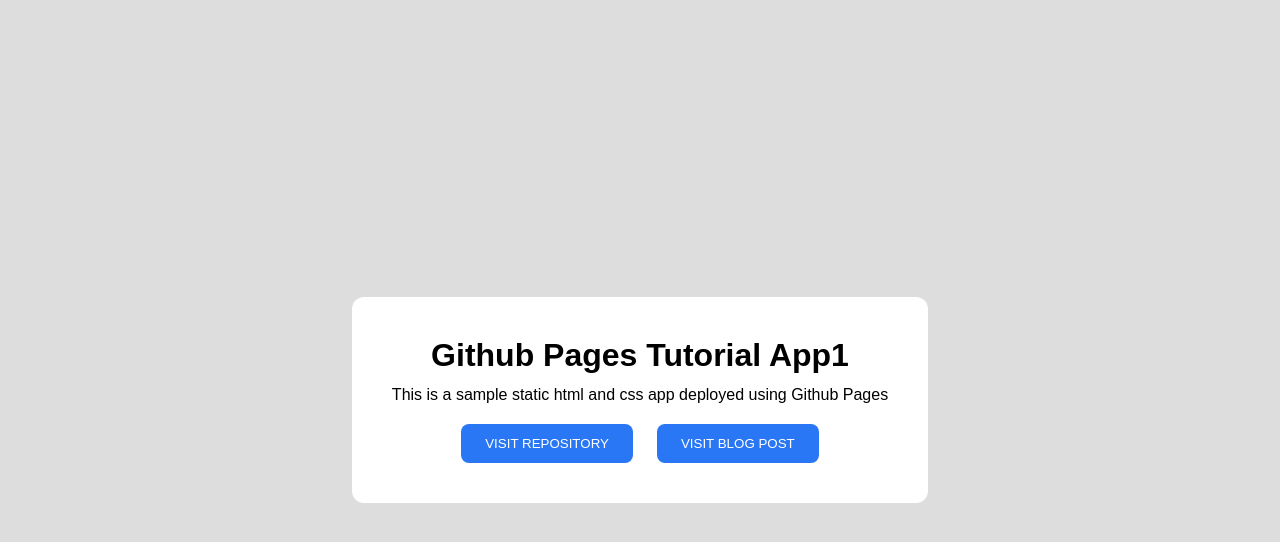
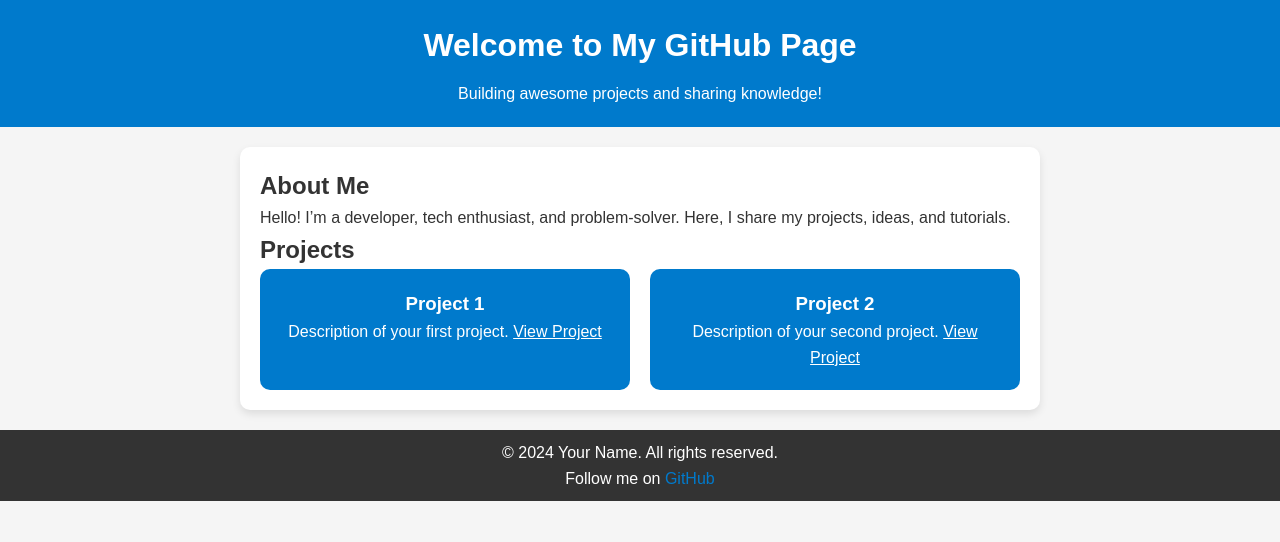
Before and after one commit to xander-codepunk/core-computing, a plain HTML site: page index.html in a window 1280 px wide. Drawn offline with Linux system fonts and the light colour scheme.

Commit message:
update
update

```diff
--- a/index.html
+++ b/index.html
@@ -1,27 +1,37 @@
-<html>
+<!DOCTYPE html>
+<html lang="en">
 <head>
-    <meta charset="utf-8" />
-    <title>Github Pages Tutorial App</title>
-    <link rel="stylesheet" href="style.css" />
+    <meta charset="UTF-8">
+    <meta name="viewport" content="width=device-width, initial-scale=1.0">
+    <title>My GitHub Page</title>
+    <link rel="stylesheet" href="style.css">
 </head>
 <body>
-    <div class="container">
-      <h1>Github Pages Tutorial App1</h1>
-      <p>
-        This is a sample static html and css app deployed using Github Pages
-      </p>
-      <div class="button-container">
-        <a
-          href="https://github.com/kavinvalli/gh-pages-tutorial"
-          target="_blank"
-          ><button>Visit Repository</button></a
-        >
-        <a
-          href="https://livecode247.com/deploying-a-static-html-and-css-site-using-github-pages"
-          target="_blank"
-          ><button>Visit Blog Post</button></a
-        >
+    <header>
+        <h1>Welcome to My GitHub Page</h1>
+        <p>Building awesome projects and sharing knowledge!</p>
+    </header>
+
+    <section class="content">
+        <h2>About Me</h2>
+        <p>Hello! I’m a developer, tech enthusiast, and problem-solver. Here, I share my projects, ideas, and tutorials.</p>
+
+        <h2>Projects</h2>
+        <div class="projects">
+            <div class="project">
+                <h3>Project 1</h3>
+                <p>Description of your first project. <a href="#">View Project</a></p>
+            </div>
+            <div class="project">
+                <h3>Project 2</h3>
+                <p>Description of your second project. <a href="#">View Project</a></p>
             </div>
         </div>
+    </section>
+
+    <footer>
+        <p>&copy; 2024 Your Name. All rights reserved.</p>
+        <p>Follow me on <a href="https://github.com/your-username">GitHub</a></p>
+    </footer>
 </body>
 </html>
--- a/style.css
+++ b/style.css
@@ -5,44 +5,65 @@
 }
 
 body {
-  font-family: sans-serif;
-  background-color: #ddd;
-  height: 100vh;
-  width: 100%;
+  font-family: Arial, sans-serif;
+  line-height: 1.6;
+  background-color: #f5f5f5;
+  color: #333;
   display: flex;
-  justify-content: center;
+  flex-direction: column;
   align-items: center;
 }
 
-.container {
+header {
+  background-color: #007acc;
+  color: #fff;
+  width: 100%;
+  padding: 20px;
   text-align: center;
-  display: flex;
-  flex-direction: column;
-  align-items: center;
-  background-color: #fff;
-  padding: 40px;
-  border-radius: 12px;
 }
 
-.container h1 {
-  margin-bottom: 12px;
+h1 {
+  margin-bottom: 10px;
 }
 
-.container p {
-  margin-bottom: 20px;
+.content {
+  max-width: 800px;
+  padding: 20px;
+  background-color: #fff;
+  margin: 20px;
+  border-radius: 10px;
+  box-shadow: 0 4px 8px rgba(0, 0, 0, 0.1);
 }
 
-.button-container {
-  display: flex;
+.projects {
+  display: grid;
+  grid-template-columns: 1fr 1fr;
+  gap: 20px;
 }
 
-.button-container button {
-  border: 0px;
-  padding: 12px 24px;
-  border-radius: 8px;
-  text-transform: uppercase;
-  background: #2977f5;
+.project {
+  background-color: #007acc;
   color: #fff;
-  margin: 0 12px;
-  cursor: pointer;
+  padding: 20px;
+  border-radius: 10px;
+  text-align: center;
 }
+
+.project a {
+  color: #fff;
+  text-decoration: underline;
+}
+
+footer {
+  background-color: #333;
+  color: #fff;
+  width: 100%;
+  text-align: center;
+  padding: 10px;
+  margin-top: auto;
+}
+
+footer a {
+  color: #007acc;
+  text-decoration: none;
+}
```
Lines whose indentation alone changed are shown as unchanged.
